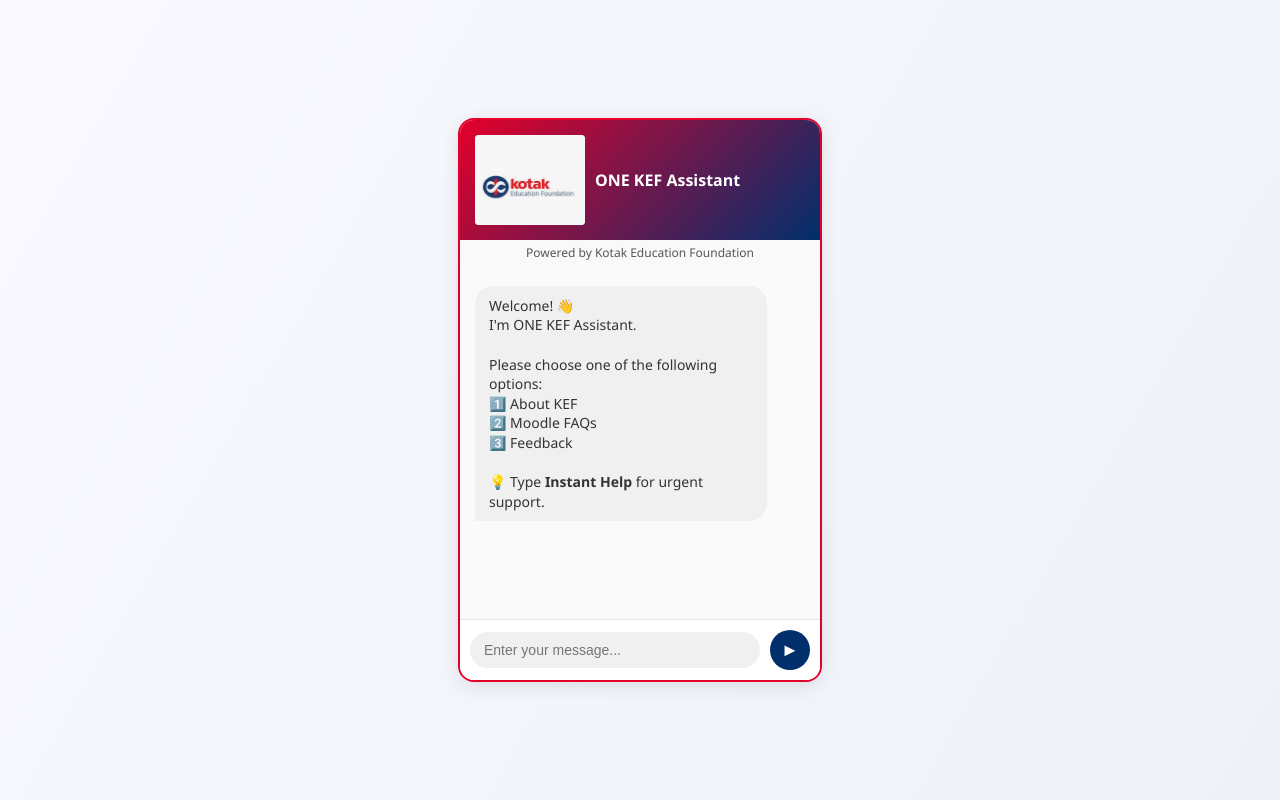
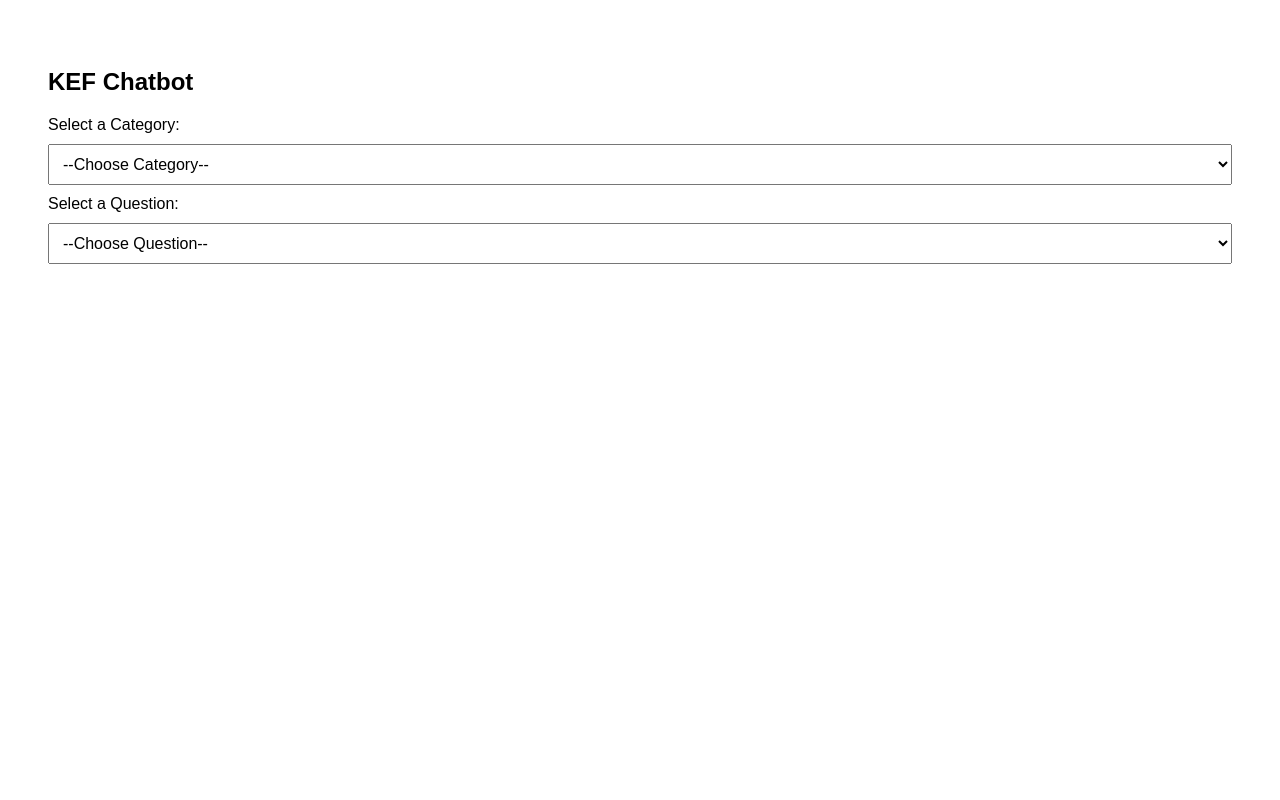
Before and after one commit to sachin-2906/CHAT-BOT, a Flask app: template templates/index.html in a window 1280 px wide. Run offline with Flask 3, Linux system fonts and the light colour scheme; the template is opened without the code that fills it, so the values that code supplies are empty; parts of the project's set-up code (start-up, migrations or seed data) failed here and were passed over.

Commit message:
index.html

```diff
--- a/templates/index.html
+++ b/templates/index.html
@@ -2,204 +2,79 @@
 <html lang="en">
 <head>
     <meta charset="UTF-8">
-  <title>ONE KEF Assistant</title>
-  <link rel="icon" type="image/png" href="/static/kotak-logo.png">
+    <title>KEF Chatbot</title>
     <style>
         body {
-      margin: 0;
-      background: linear-gradient(120deg, #f9f9ff, #eef2f7);
-      font-family: 'Segoe UI', sans-serif;
-      display: flex;
-      justify-content: center;
-      align-items: center;
-      height: 100vh;
-      overflow: hidden;
+            font-family: Arial, sans-serif;
+            padding: 40px;
         }
-
-    #chat-widget {
-      width: 360px;
-      height: 560px;
-      background-color: #fff;
-      border-radius: 16px;
-      box-shadow: 0 4px 20px rgba(0, 0, 0, 0.1);
-      display: flex;
-      flex-direction: column;
-      overflow: hidden;
-      border: 2px solid #e4002b;
-      position: relative;
-      z-index: 1;
+        select, button {
+            padding: 10px;
+            font-size: 16px;
+            margin: 10px 0;
+            width: 100%;
         }
-
-    .chat-header {
-      background: linear-gradient(135deg, #e4002b, #002f6c);
-      color: white;
+        .answer-box {
+            margin-top: 20px;
+            background-color: #f1f1f1;
             padding: 15px;
-      display: flex;
-      align-items: center;
-      gap: 10px;
-    }
-
-    .chat-header img {
-      width: 110px;
-      height: auto;
-      object-fit: contain;
-      background-color: white;
-      border-radius: 4px;
-    }
-
-    .chat-header .name {
-      font-weight: bold;
-      font-size: 16px;
-    }
-
-    .tagline {
-      text-align: center;
-      font-size: 12px;
-      color: #555;
-      background-color: #f9f9f9;
-      padding: 4px 10px;
-    }
-
-    #chatbox {
-      flex: 1;
-      padding: 15px;
-      overflow-y: auto;
-      background-color: #fafafa;
-    }
-
-    .bubble {
-      max-width: 80%;
-      padding: 10px 14px;
-      margin: 6px 0;
-      border-radius: 18px;
-      font-size: 14px;
-      line-height: 1.4;
-      display: inline-block;
-    }
-
-    .bot {
-      background-color: #f0f0f0;
-      color: #333;
-      border-bottom-left-radius: 0;
-      float: left;
-      clear: both;
-    }
-
-    .user {
-      background-color: #e4002b;
-      color: white;
-      border-bottom-right-radius: 0;
-      float: right;
-      clear: both;
-    }
-
-    #inputArea {
-      display: flex;
-      align-items: center;
-      padding: 10px;
-      border-top: 1px solid #e5e5e5;
-      background: white;
-    }
-
-    #userInput {
-      flex: 1;
-      border: none;
-      padding: 10px 14px;
-      border-radius: 20px;
-      font-size: 14px;
-      background: #f0f0f0;
-      margin-right: 10px;
-    }
-
-    #userInput:focus {
-      outline: none;
-    }
-
-    #sendBtn {
-      background-color: #002f6c;
-      border: none;
-      color: white;
-      width: 40px;
-      height: 40px;
-      font-size: 18px;
-      border-radius: 50%;
-      cursor: pointer;
+            border-radius: 5px;
         }
     </style>
 </head>
 <body>
-  <div id="chat-widget">
-    <div class="chat-header">
-      <img src="/static/kotak-logo.png" alt="Kotak Logo">
-      <div class="name">ONE KEF Assistant</div>
-    </div>
-    <div class="tagline">Powered by Kotak Education Foundation</div>
-    <div id="chatbox">
-      <div class="bubble bot">
-        Welcome! 👋<br>
-        I'm ONE KEF Assistant.<br><br>
-        Please choose one of the following options:<br>
-        1️⃣ About KEF<br>
-        2️⃣ Moodle FAQs<br>
-        3️⃣ Feedback<br><br>
-        💡 Type <b>Instant Help</b> for urgent support.
-      </div>
-    </div>
-    <div id="inputArea">
-      <input type="text" id="userInput" placeholder="Enter your message..." autocomplete="off" />
-      <button id="sendBtn" onclick="sendMessage()">&#9658;</button>
-    </div>
-  </div>
+    <h2>KEF Chatbot</h2>
 
-  <audio id="messageSound" src="https://www.soundjay.com/buttons/sounds/button-16.mp3" preload="auto"></audio>
+    <label for="category">Select a Category:</label>
+    <select id="category">
+        <option value="" selected disabled>--Choose Category--</option>
+        {% for category in categories %}
+        <option value="{{ category }}">{{ category }}</option>
+        {% endfor %}
+    </select>
+
+    <label for="question">Select a Question:</label>
+    <select id="question">
+        <option value="" selected disabled>--Choose Question--</option>
+    </select>
+
+    <div id="answer" class="answer-box" style="display:none;"></div>
 
     <script>
-    const chatbox = document.getElementById("chatbox");
-    const input = document.getElementById("userInput");
-    const sound = document.getElementById("messageSound");
+        const categorySelect = document.getElementById("category");
+        const questionSelect = document.getElementById("question");
+        const answerBox = document.getElementById("answer");
 
-    function scrollToBottom() {
-      chatbox.scrollTop = chatbox.scrollHeight;
-    }
+        categorySelect.addEventListener("change", () => {
+            const category = categorySelect.value;
+            fetch("/get_questions", {
+                method: "POST",
+                headers: { "Content-Type": "application/json" },
+                body: JSON.stringify({ category })
+            })
+            .then(res => res.json())
+            .then(questions => {
+                questionSelect.innerHTML = `<option disabled selected>--Choose Question--</option>`;
+                questions.forEach(q => {
+                    questionSelect.innerHTML += `<option value="${q}">${q}</option>`;
+                });
+                answerBox.style.display = "none";
+            });
+        });
 
-    function playSound() {
-      sound.currentTime = 0;
-      sound.play();
-    }
-
-    function sendMessage() {
-      const userText = input.value.trim();
-      if (!userText) return;
-
-      const userBubble = document.createElement("div");
-      userBubble.className = "bubble user";
-      userBubble.textContent = userText;
-      chatbox.appendChild(userBubble);
-      input.value = "";
-      scrollToBottom();
-      playSound();
-
-      const typingBubble = document.createElement("div");
-      typingBubble.className = "bubble bot";
-      typingBubble.textContent = "Typing...";
-      chatbox.appendChild(typingBubble);
-      scrollToBottom();
-
-      fetch("/get?msg=" + encodeURIComponent(userText))
-        .then(res => res.text())
-        .then(data => {
-          chatbox.removeChild(typingBubble);
-          const botBubble = document.createElement("div");
-          botBubble.className = "bubble bot";
-          botBubble.textContent = data;
-          chatbox.appendChild(botBubble);
-          scrollToBottom();
-          playSound();
+        questionSelect.addEventListener("change", () => {
+            const category = categorySelect.value;
+            const question = questionSelect.value;
+            fetch("/get_answer", {
+                method: "POST",
+                headers: { "Content-Type": "application/json" },
+                body: JSON.stringify({ category, question })
+            })
+            .then(res => res.json())
+            .then(answer => {
+                answerBox.innerHTML = answer;
+                answerBox.style.display = "block";
             });
-    }
-
-    input.addEventListener("keypress", function (e) {
-      if (e.key === "Enter") sendMessage();
         });
     </script>
 </body>
```
Lines whose indentation alone changed are shown as unchanged.
